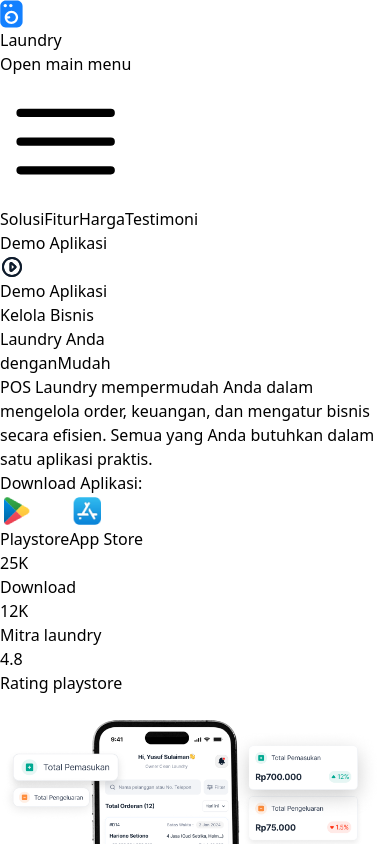
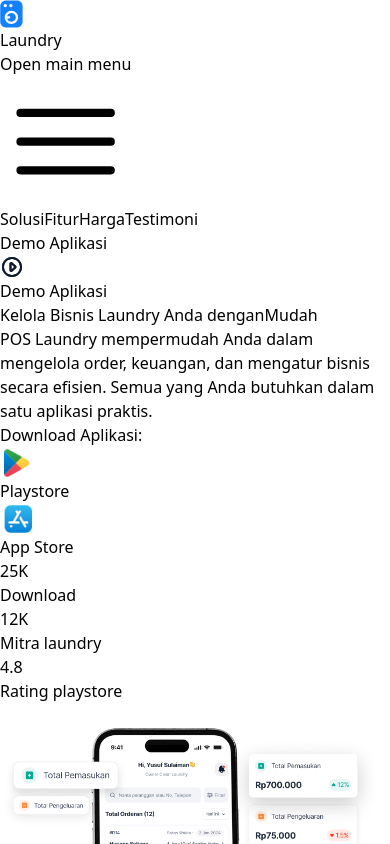
Before and after one commit to septianadip17/pos-laundry, a React (Vite) app: page / in a window 390 px wide. Shown: the top 844 px of the page. Built offline with nearby package versions, Linux system fonts and the light colour scheme.

Commit message:
header fix button, span, and responsive

```diff
--- a/src/components/Header.jsx
+++ b/src/components/Header.jsx
@@ -4,56 +4,58 @@ import illustration from "../assets/images/illustration.png";
 
 const Header = () => {
   return (
-    <div className="container  bg-gray-100 mx-auto flex flex-col md:flex-row items-center p-6 space-y-6 md:space-y-0 md:space-x-12">
+    <div className="container bg-gray-100 mx-auto flex flex-col md:flex-row items-center p-6 space-y-6 md:space-y-0 md:space-x-12">
       {/* Left Content */}
       <div className="md:w-1/2 space-y-6">
-        <h1 className="text-7xl font-semibold text-center md:text-left">
-          Kelola Bisnis <br />
-          Laundry Anda <br />
-          dengan
-          <span className="px-2 py-1 rounded-full bg-blue-500 text-white ">
+        <h1 className="text-3xl md:text-5xl lg:text-7xl font-semibold text-center md:text-left">
+          Kelola Bisnis Laundry Anda dengan
+          <span className="inline-block px-1 bg-blue-500 text-white rounded-lg">
             Mudah
           </span>
         </h1>
-        <p className="text-center md:text-left text-gray-400">
+        <p className="text-center md:text-left text-gray-500">
           POS Laundry mempermudah Anda dalam mengelola order, keuangan, dan
           mengatur bisnis secara efisien. Semua yang Anda butuhkan dalam satu
           aplikasi praktis.
         </p>
-
-        {/* buttons store*/}
-        <h1 className="text-1xl text-center md:text-left font-semibold">
+        {/* Download Buttons */}
+        <h1 className="text-xl text-center md:text-left font-semibold">
           Download Aplikasi:
         </h1>
         <div className="flex justify-center md:justify-start space-x-4">
-          <button className="px-4 py-2 rounded-lg flex items-center space-x-2 hover:bg-blue-500 hover:text-white">
-            <img src={playstore} alt="Playstore icon" className="w-6" />
+          <a
+            href="#"
+            className="bg-white text-black py-2 px-4 rounded-full flex items-center space-x-2 hover:bg-blue-500 hover:text-white shadow-xl"
+          >
+            <img src={playstore} alt="Playstore" className="w-6 h-6" />
             <span className="font-semibold">Playstore</span>
-          </button>
-          <button className="px-4 py-2 rounded-lg flex items-center space-x-2 hover:bg-blue-500 hover:text-white">
-            <img src={appstore} alt="App Store icon" className="w-6" />
+          </a>
+          <a
+            href="#"
+            className="bg-white text-black py-2 px-4 rounded-full flex items-center space-x-2 hover:bg-blue-500 hover:text-white shadow-xl"
+          >
+            <img src={appstore} alt="App Store" className="w-6 h-6" />
             <span className="font-semibold">App Store</span>
-          </button>
+          </a>
         </div>
-
-        {/* stats */}
+        {/* Statistics */}
         <div className="flex justify-center md:justify-start space-x-5 mt-4">
           <div className="text-center">
-            <p className="text-xl font-bold text-start">25K</p>
-            <p>Download</p>
+            <p className="text-xl font-bold">25K</p>
+            <p className="text-gray-700">Download</p>
           </div>
           <div className="text-center">
-            <p className="text-xl font-bold text-start">12K</p>
-            <p>Mitra laundry</p>
+            <p className="text-xl font-bold">12K</p>
+            <p className="text-gray-700">Mitra laundry</p>
           </div>
           <div className="text-center">
-            <p className="text-xl font-bold text-start">4.8</p>
-            <p>Rating playstore</p>
+            <p className="text-xl font-bold">4.8</p>
+            <p className="text-gray-700">Rating playstore</p>
           </div>
         </div>
       </div>
 
-      {/* illustration */}
+      {/* Right Content */}
       <div className="md:w-1/2 flex justify-center">
         <img
           src={illustration}
```
